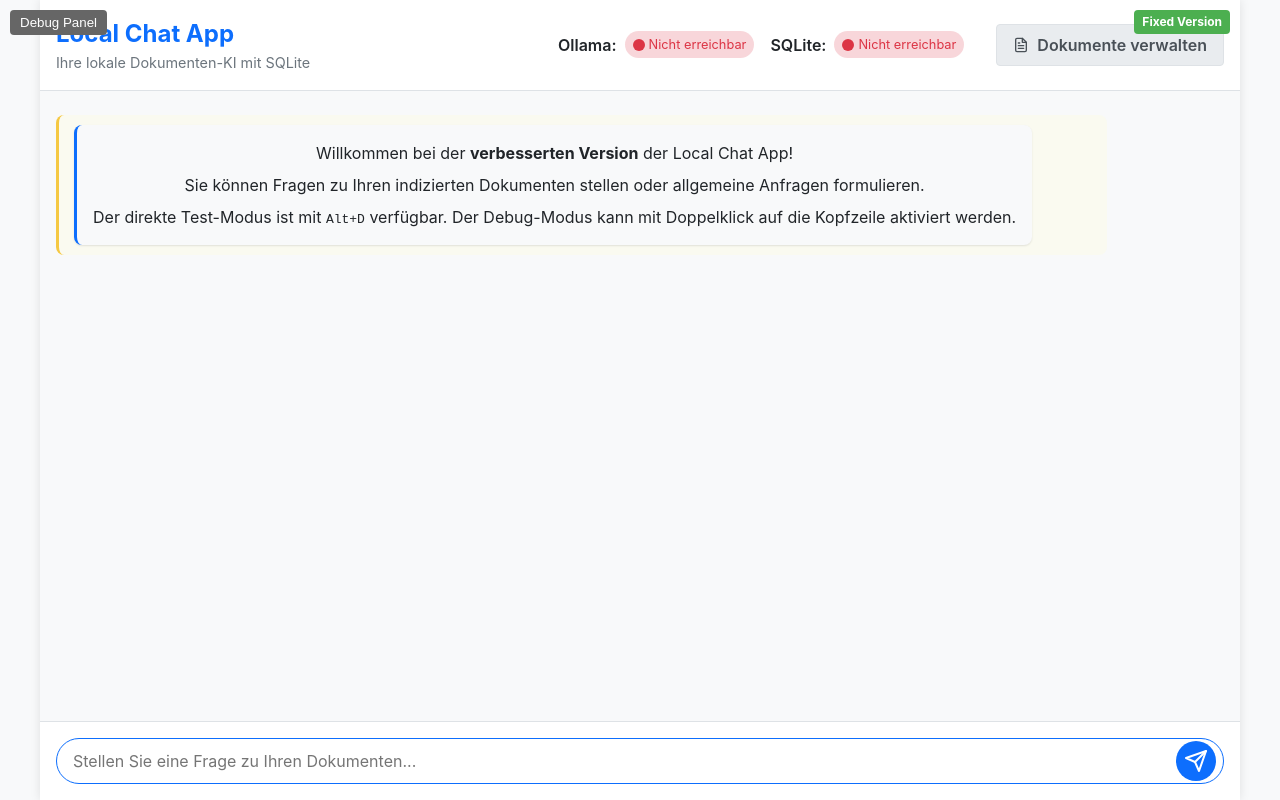
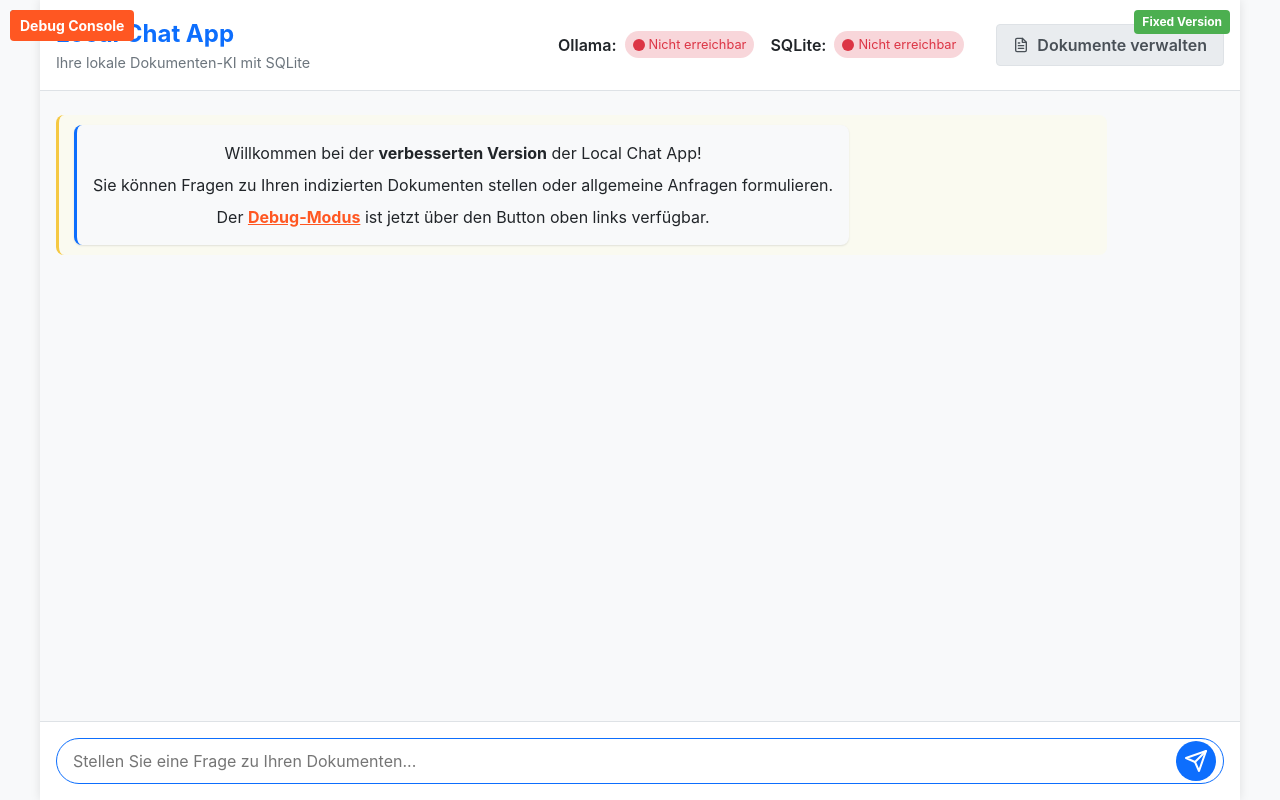
Before and after one commit to thenzler/local-chat-app-sqlite, a website: page frontend/index-fixed.html in a window 1280 px wide. Drawn offline with Linux system fonts and the light colour scheme; no server answers.

Commit message:
Add prominent link to debug console

```diff
--- a/frontend/index-fixed.html
+++ b/frontend/index-fixed.html
@@ -74,9 +74,29 @@
             box-sizing: border-box;
             text-align: center;
         }
+
+        /* Debug button */
+        .debug-button {
+            position: fixed;
+            top: 10px;
+            left: 10px;
+            background: #ff5722;
+            color: white;
+            border: none;
+            border-radius: 4px;
+            padding: 5px 10px;
+            font-size: 14px;
+            cursor: pointer;
+            z-index: 1000;
+            text-decoration: none;
+            font-weight: bold;
+        }
     </style>
 </head>
 <body>
+    <!-- Debug link - always visible and reliable -->
+    <a href="/debug.html" class="debug-button">Debug Console</a>
+
     <div class="app-container">
         <header class="app-header">
             <div class="app-title">
@@ -120,7 +140,7 @@
                     <div class="message-content">
                         <p>Willkommen bei der <strong>verbesserten Version</strong> der Local Chat App!</p>
                         <p>Sie können Fragen zu Ihren indizierten Dokumenten stellen oder allgemeine Anfragen formulieren.</p>
-                        <p>Der direkte Test-Modus ist mit <code>Alt+D</code> verfügbar. Der Debug-Modus kann mit Doppelklick auf die Kopfzeile aktiviert werden.</p>
+                        <p>Der <a href="/debug.html" style="color: #ff5722; font-weight: bold;">Debug-Modus</a> ist jetzt über den Button oben links verfügbar.</p>
                     </div>
                 </div>
             </div>
```
